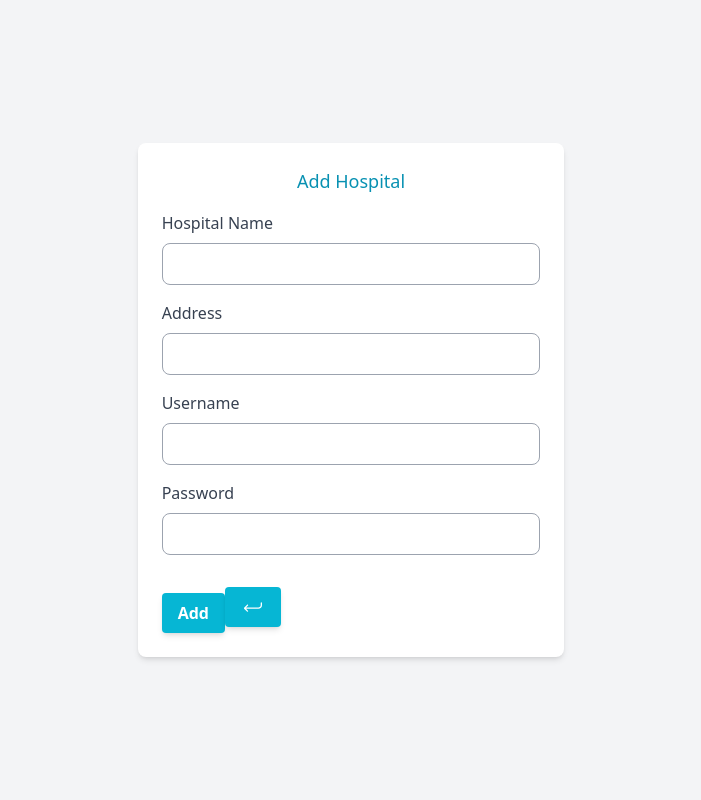
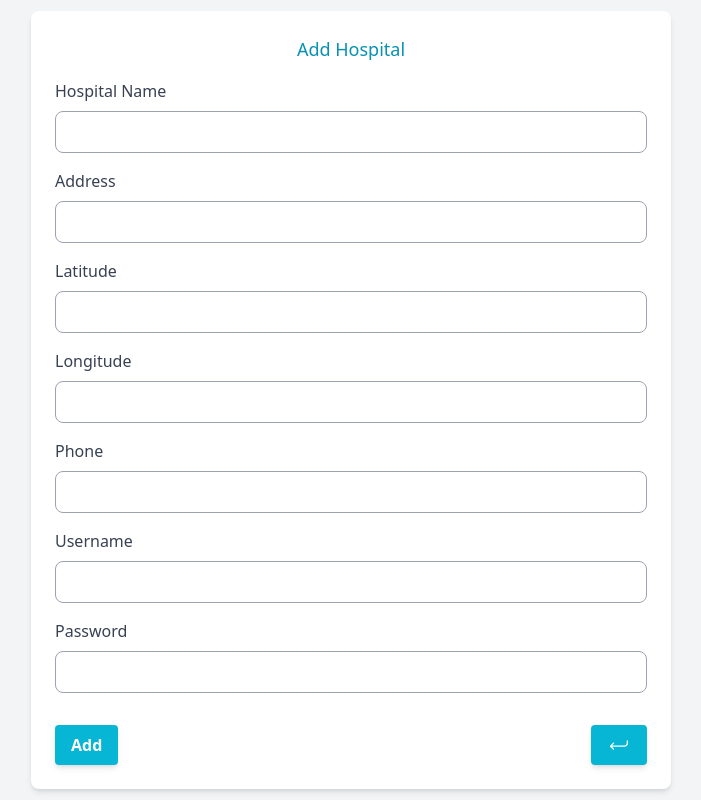
Before and after one commit to bhusalSachin/healthline-frontend, a Next.js app: page /super/addhospital in a window 1280 px wide. Shown: the whole page, without its empty margins (289-990 px from the left). Built offline with nearby package versions, Linux system fonts and the light colour scheme.

Commit message:
hospital add form changed

```diff
--- a/pages/admin/[hospitalName]/index.js
+++ b/pages/admin/[hospitalName]/index.js
@@ -8,8 +8,9 @@ import { useState } from "react";
 import { MdLogout } from "react-icons/md";
 
 const HospitalAdmin = (props) => {
-  const [selectedDept, setSelectedDept] = useState(null);
   const [newDeptName, setNewDeptName] = useState("");
+  const [success, setSuccess] = useState("");
+  const [error, setError] = useState("");
 
   const { hospital } = props;
   // const { departments } = hospital.departments;
@@ -23,8 +24,30 @@ const HospitalAdmin = (props) => {
 
     router.push("/admin");
   };
-  const handleAddDept = () => {
-    // TODO: Implement logic to add new department to the list
+
+  const handleAddDept = async () => {
+    // console.log("new departmetn");
+    //send request to add depart
+    try {
+      const response = await axios.post(
+        "http://localhost:8000/department/createdepartment",
+        {
+          name: newDeptName,
+          description: "",
+          hospitalId: hospital._id,
+        }
+      );
+
+      if (!response.data.success) {
+        setError(response.data.message);
+        setSuccess("");
+      } else {
+        setSuccess(response.data.message);
+        setError("");
+      }
+    } catch (e) {
+      setError(e);
+    }
   };
 
   const handleRemoveDept = (deptName) => {
@@ -44,12 +67,12 @@ const HospitalAdmin = (props) => {
     <div className="min-h-screen bg-gray-50 py-6 flex flex-col justify-center sm:py-12">
       <div className="relative py-3 sm:max-w-xl sm:mx-auto">
         <div className="absolute inset-0 bg-gradient-to-r from-teal-400 to-blue-500 shadow-lg transform -skew-y-6 sm:skew-y-0 sm:-rotate-6 sm:rounded-3xl" />
-        <div className="relative px-4 py-10 bg-white shadow-lg sm:rounded-3xl sm:p-20">
+        <div className="h-3/2 relative px-4 py-10 bg-white shadow-lg sm:rounded-3xl sm:p-20">
           <h1 className="text-3xl font-bold mb-10">Hospital Admin</h1>
 
-          <div>
+          <div className="h-1/2">
             <h2 className="text-xl font-bold mb-3">Departments</h2>
-            <ul>
+            <ul className="overflow-y-auto max-h-1/2">
               {hospital.departments.map((dept) => (
                 <li key={dept.name} className="mb-3">
                   <div className="flex items-center">
@@ -70,12 +93,14 @@ const HospitalAdmin = (props) => {
                 type="text"
                 value={newDeptName}
                 onChange={(e) => setNewDeptName(e.target.value)}
-                placeholder="Enter department name"
+                placeholder="Enter new department name"
                 className="border border-gray-300 rounded-lg px-3 py-2 w-full focus:outline-none focus:border-teal-400"
               />
-              <div className="mt-3 flex justify-end">
-                <NeonButton label="Add Department" onClick={handleAddDept} />
+              <div className="mt-3 flex justify-end" onClick={handleAddDept}>
+                <NeonButton label="Add Department" />
               </div>
+              {success && <p className="text-green-500">{success}</p>}
+              {error && <p className="text-red-500">{error}</p>}
 
               <div
                 className="mt-3 absolute top-0 right-5 hover:cursor-pointer"
--- a/pages/super/addhospital.js
+++ b/pages/super/addhospital.js
@@ -8,6 +8,9 @@ const AddHospital = () => {
   const initialFormData = {
     name: "",
     address: "",
+    latitude: "",
+    longitude: "",
+    phone: "",
     username: "",
     password: "",
   };
@@ -39,7 +42,7 @@ const AddHospital = () => {
   return (
     <div className="bg-gray-100 h-screen flex flex-col items-center justify-center">
       <form
-        className="w-1/3 bg-white p-6 rounded-lg shadow-md"
+        className="w-1/2 bg-white p-6 rounded-lg shadow-md"
         onSubmit={handleSubmit}>
         <h2 className="text-lg font-medium mb-4 text-center text-cyan-600">
           Add Hospital
@@ -65,6 +68,43 @@ const AddHospital = () => {
             value={formData.address}
             onChange={(e) =>
               setFormData({ ...formData, address: e.target.value })
+            }
+          />
+        </div>
+        <div className="mb-4">
+          <label className="block text-gray-700 font-medium mb-2">
+            Latitude
+          </label>
+          <input
+            className="border border-gray-400 p-2 rounded-lg w-full"
+            type="text"
+            value={formData.latitude}
+            onChange={(e) =>
+              setFormData({ ...formData, latitude: e.target.value })
+            }
+          />
+        </div>
+        <div className="mb-4">
+          <label className="block text-gray-700 font-medium mb-2">
+            Longitude
+          </label>
+          <input
+            className="border border-gray-400 p-2 rounded-lg w-full"
+            type="text"
+            value={formData.longitude}
+            onChange={(e) =>
+              setFormData({ ...formData, longitude: e.target.value })
+            }
+          />
+        </div>
+        <div className="mb-4">
+          <label className="block text-gray-700 font-medium mb-2">Phone</label>
+          <input
+            className="border border-gray-400 p-2 rounded-lg w-full"
+            type="text"
+            value={formData.phone}
+            onChange={(e) =>
+              setFormData({ ...formData, phone: e.target.value })
             }
           />
         </div>
@@ -101,7 +141,9 @@ const AddHospital = () => {
         </button> */}
         <NeonButton label="Add" />
         <Link href="/super">
-          <NeonButton label={<IoIosReturnLeft size={24} />} float="right" />
+          <div className="float-right">
+            <NeonButton label={<IoIosReturnLeft size={24} />} />
+          </div>
         </Link>
       </form>
     </div>
```
